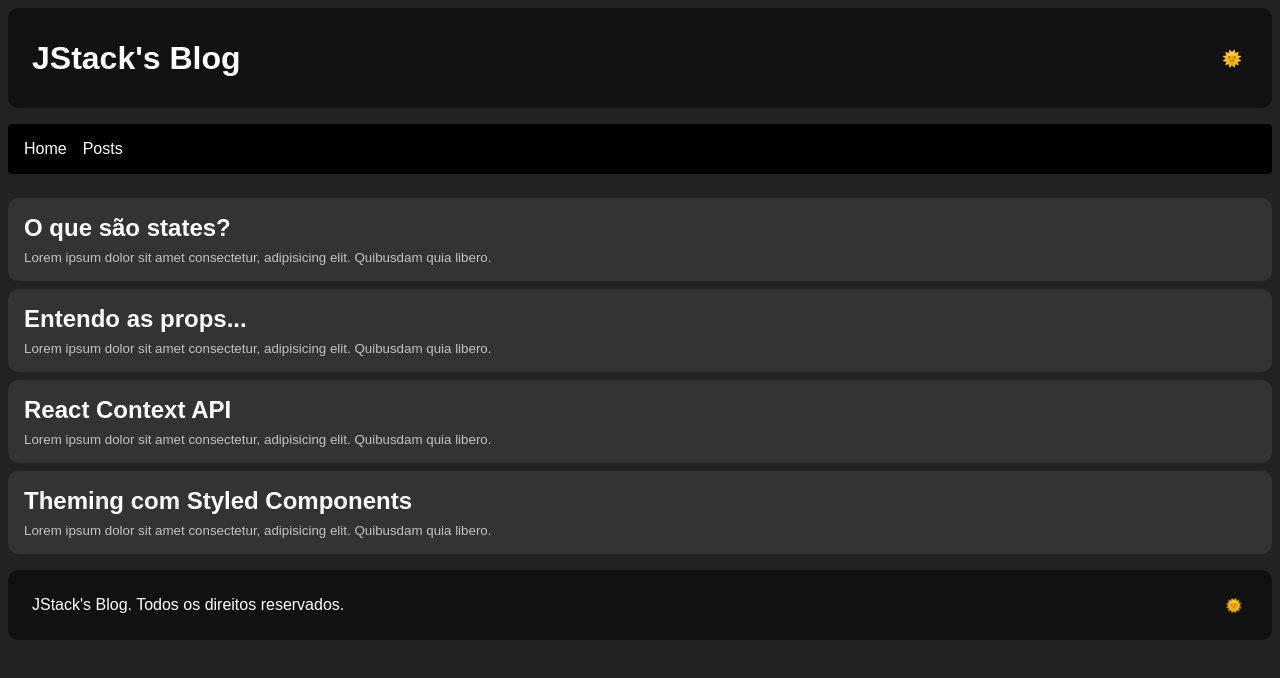
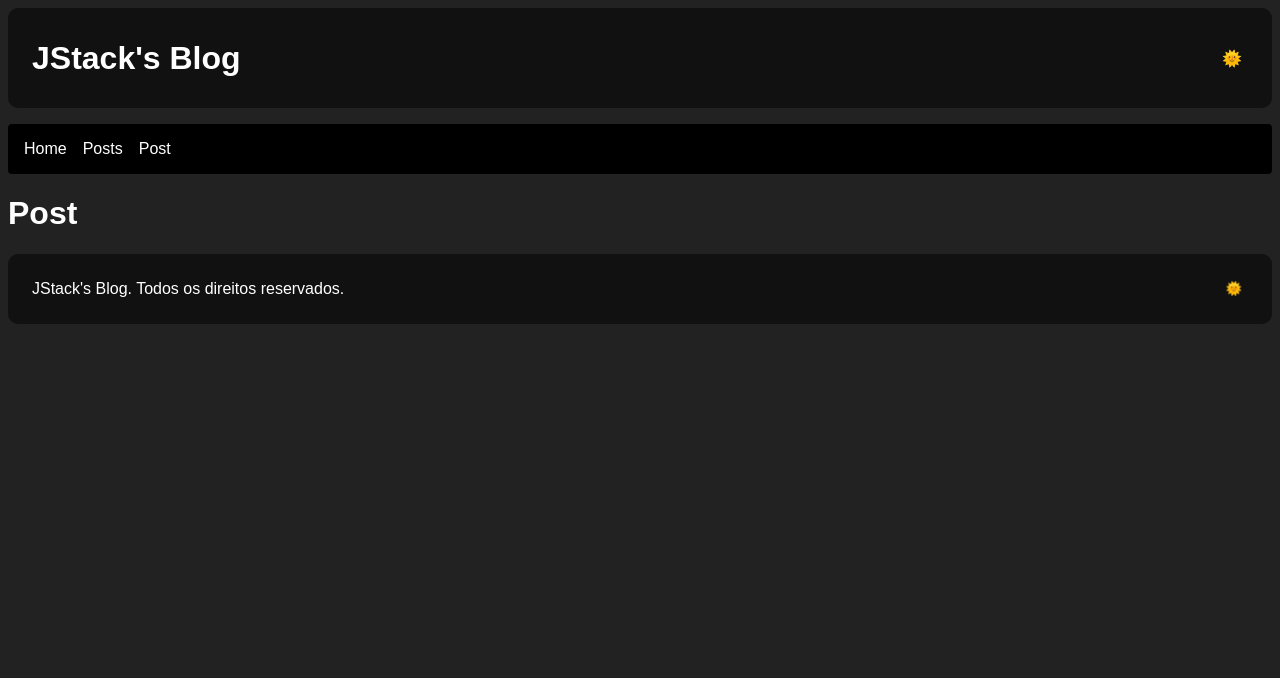
Before and after one commit to GuuilhermeRS/Fundamentos-React-JStack, a React app: page /posts/12345 in a window 1280 px wide. Shown: the top 678 px of the page. Built offline with nearby package versions, Linux system fonts and the light colour scheme.

Commit message:
Recebendo parâmetros e Query Params nas Rotas

```diff
--- a/src/App.js
+++ b/src/App.js
@@ -12,8 +12,6 @@
     <>
       <ToggleThemeProvider>
         <GlobalStyle />
-
-        {}
         <Layout />
       </ToggleThemeProvider>
     </>
--- a/src/Routes.js
+++ b/src/Routes.js
@@ -5,12 +5,15 @@
 import PostsList from './components/PostsList';
 import NotFound from './pages/NotFound';
 
+import Post from './pages/Post';
+
 export default function Routes() {
   return (
     <Switch>
       {/* Switch faz com que so seja procurado uma rota em nossa aplicação*/}
       <Route exact path="/" component={Home} />
-      <Route path="/posts" component={PostsList} />
+      <Route exact path="/posts" component={PostsList} />
+      <Route path="/posts/:id" component={Post} />
       <Route component={NotFound} />
     </Switch>
   );
--- a/src/components/Layout/index.js
+++ b/src/components/Layout/index.js
@@ -14,6 +14,7 @@
         <Nav>
           <Link to="/">Home</Link>
           <Link to="/posts">Posts</Link>
+          <Link to="/posts/12345">Post</Link>
         </Nav>
         <Routes />
         <Footer />
--- /dev/null
+++ b/src/pages/Post/index.js
@@ -0,0 +1,13 @@
+import React, { useMemo } from 'react';
+import { useParams, useLocation } from 'react-router-dom';
+
+export default function Home() {
+  const params = useParams();
+  const { search } = useLocation();
+  const queryParams = useMemo(() => new URLSearchParams(search), [search]);
+
+  console.log(params);
+  console.log(queryParams.get('test'));
+
+  return <h1>Post</h1>
+}
--- a/webpack.config.js
+++ b/webpack.config.js
@@ -8,6 +8,7 @@
   output: {
     path: path.resolve(__dirname, 'build'),
     filename: 'bundle[hash].js',
+    publicPath: '/',
   },
   plugins: [
     new HtmlWebpackPlugin({
```
